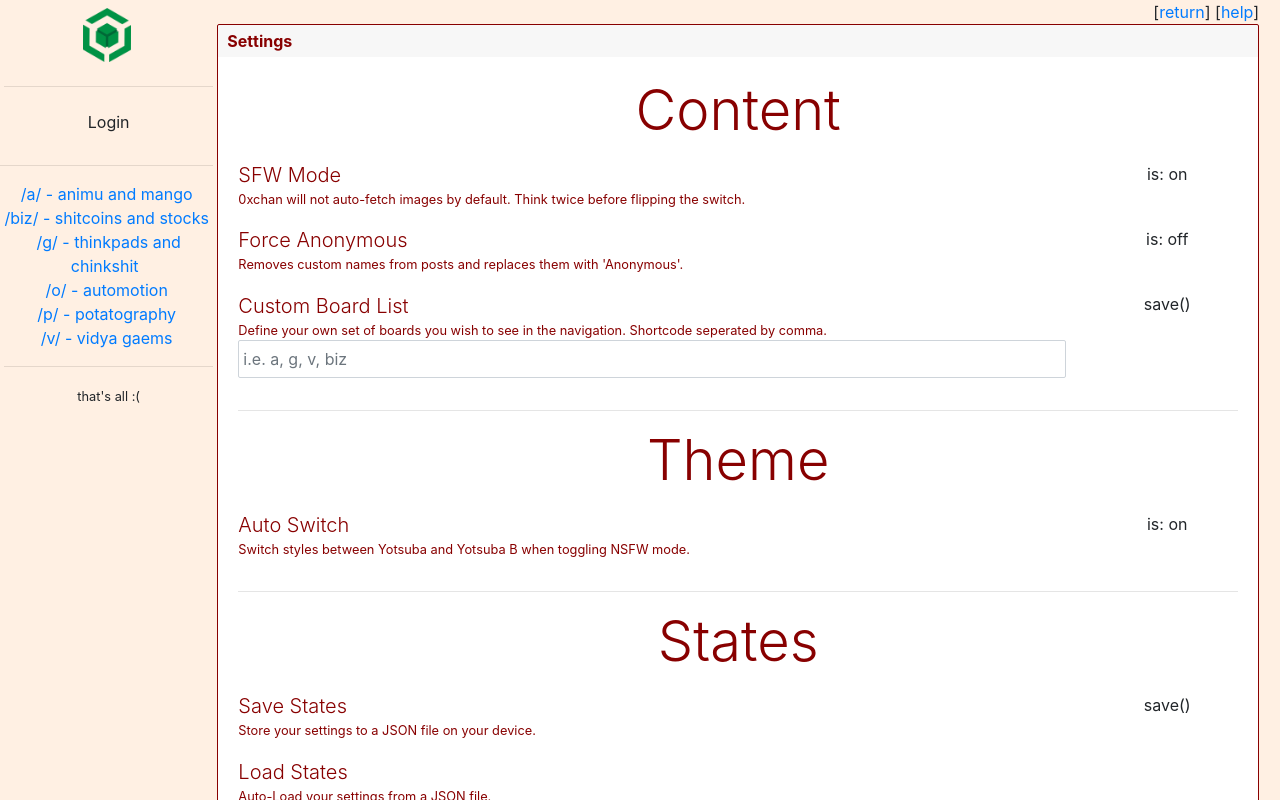
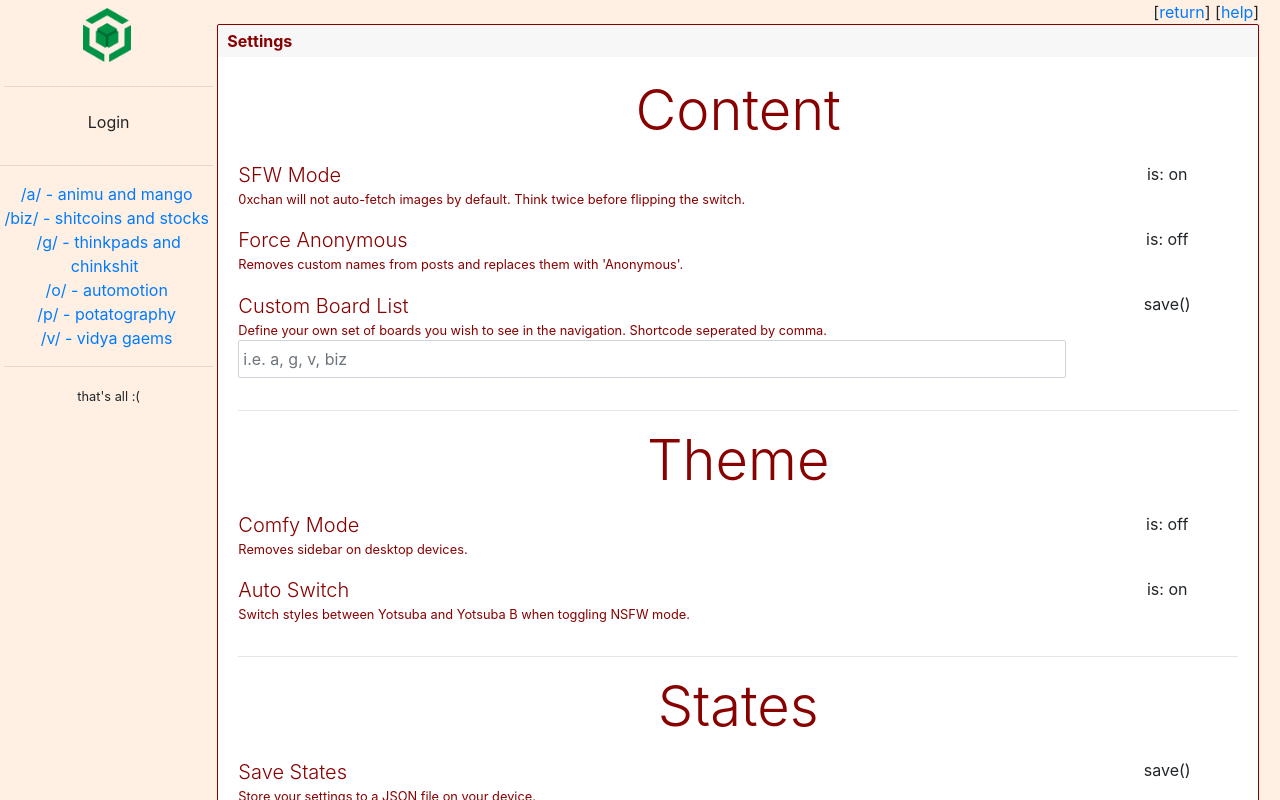
Before and after one commit to n4n0GH/0xchan-frontend, a Vue app: page /settings in a window 1280 px wide. Shown: the top 800 px of the page. Built offline with nearby package versions, Linux system fonts and the light colour scheme; some icons are missing; what vue-head would draw is missing.

Commit message:
Prepared components to work on issue 22

```diff
--- a/src/store.js
+++ b/src/store.js
@@ -19,6 +19,7 @@ export default new Vuex.Store({
     forceAnon: false,
     userBoards: [],
     showAlert: true,
+    comfyMode: false,
     reports: []                                 // demo only!
   },
   getters: {
@@ -54,6 +55,9 @@ export default new Vuex.Store({
     },
     getReports: state => {
       return state.reports
+    },
+    getComfy: state => {
+      return state.comfyMode
     }
   },
   mutations: {
@@ -100,6 +104,9 @@ export default new Vuex.Store({
     },
     mutReportsRemove: (state, payload) => {
       state.reports.splice(state.reports.indexOf(payload), 1)
+    },
+    mutComfy: state => {
+      state.comfyMode = !state.comfyMode
     }
   },
   actions: {
--- a/src/views/Settings.vue
+++ b/src/views/Settings.vue
@@ -58,6 +58,13 @@
 							<div class="col">
 								<p class="display-4 text-center">Theme</p>
 							</div>
+						</div>
+						<div class="row">
+							<div class="col">
+								<p class="mb-0 lead">Comfy Mode</p>
+								<p class="small font-chan-normal">Removes sidebar on desktop devices.</p>
+							</div>
+							<div class="col-12 col-sm-2"><button class="btn btn-outline-chan-red text-mono p-0 w-100 px-1" @click="setBool('mutComfy')">is: {{getComfy?'on':'off'}}</button></div>
 						</div>
 						<div class="row">
 							<div class="col">
@@ -242,7 +249,8 @@
 				'getTheme',
 				'getCustomCss',
 				'getForceAnon',
-				'getUserBoards'
+				'getUserBoards',
+				'getComfy'
 			]),
 			localSettings(){
 				return localStorage.getItem('vuex')
```
